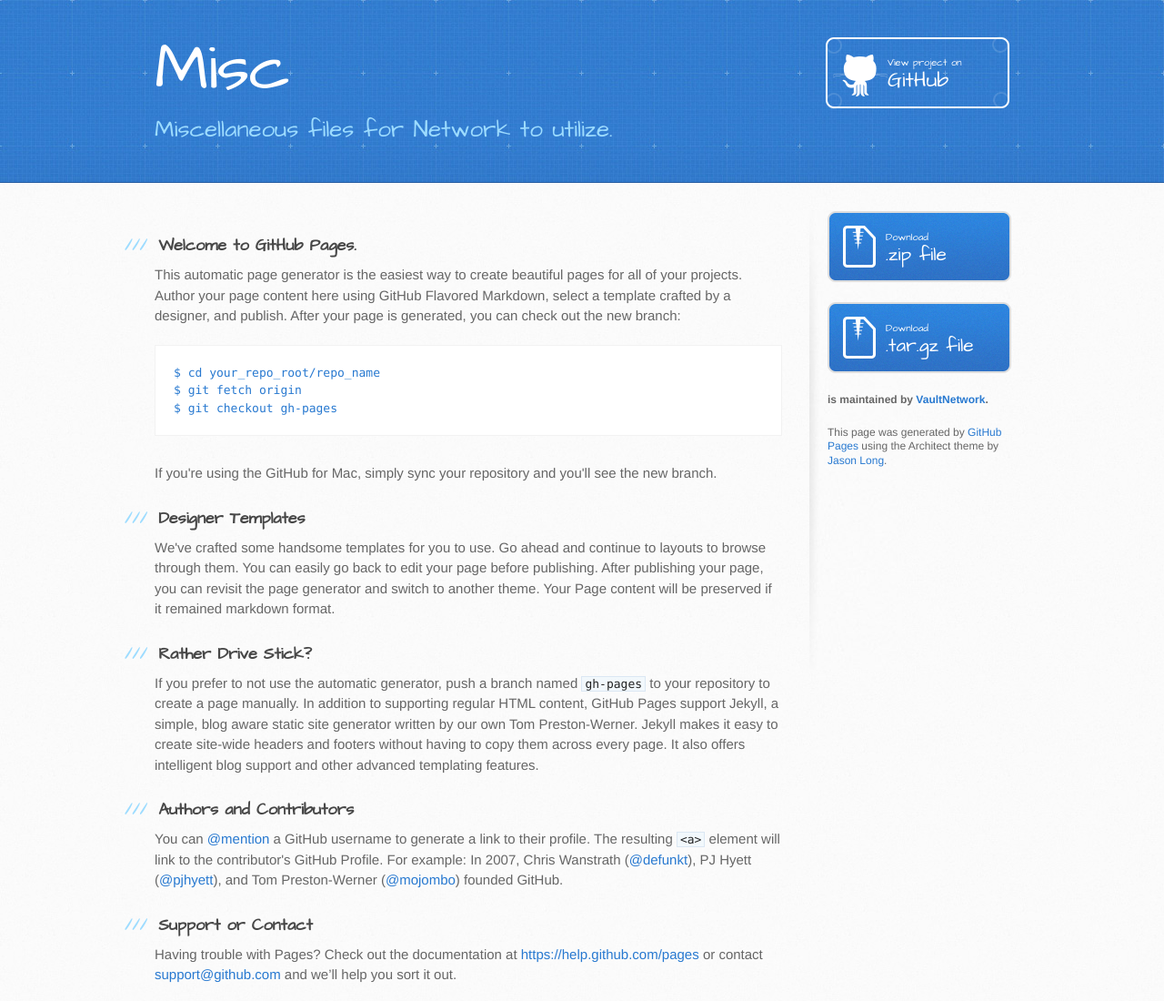
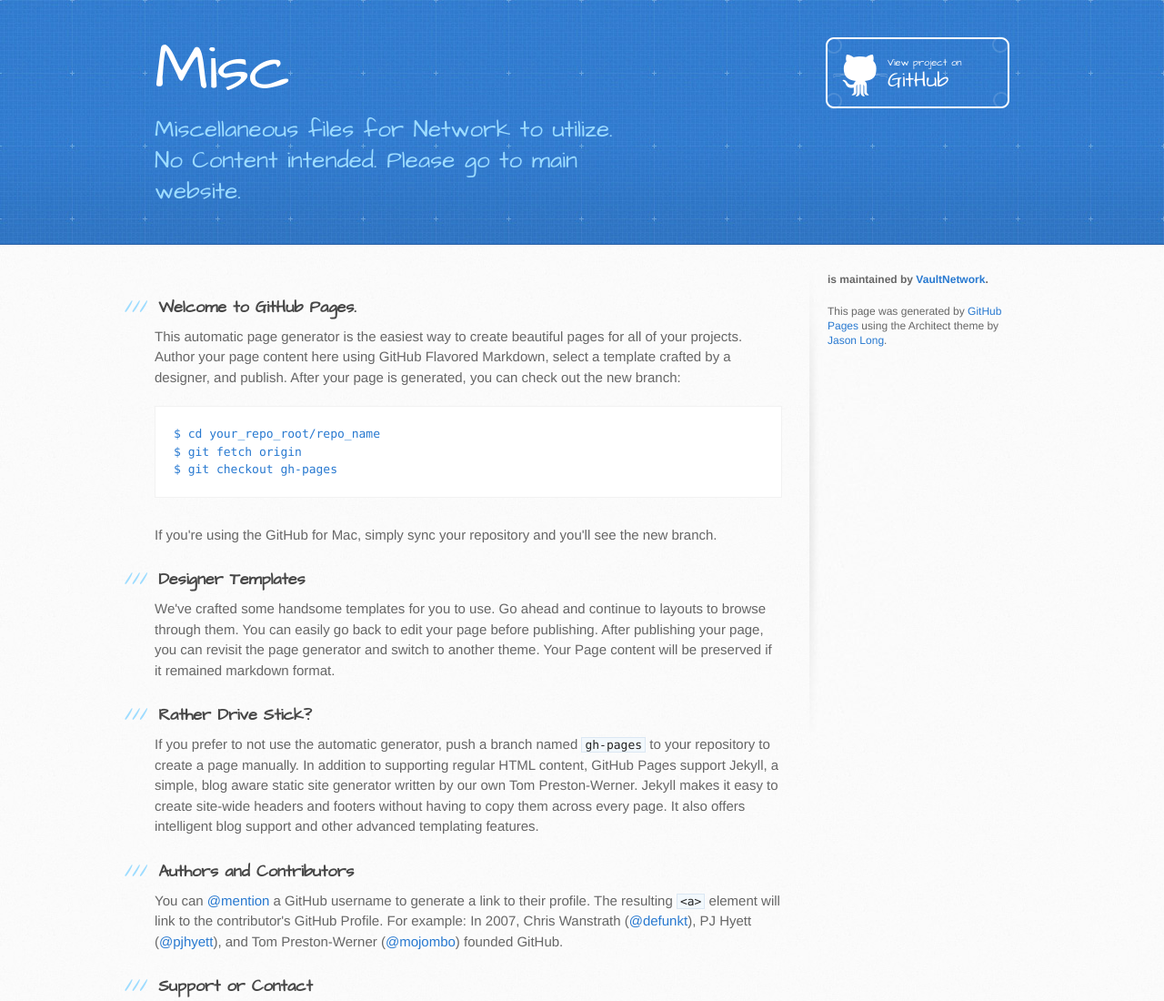
Before and after one commit to VaultNetwork/Misc, a plain HTML site: page index.html in a window 1280 px wide. Shown: the top 1100 px of the page at 91% size. Drawn offline with Linux system fonts and the light colour scheme.

Commit message:
Update index.html

```diff
--- a/index.html
+++ b/index.html
@@ -20,7 +20,7 @@
     <header>
       <div class="inner">
         <h1>Misc</h1>
-        <h2>Miscellaneous files for Network to utilize.</h2>
+        <h2>Miscellaneous files for Network to utilize. No Content intended. Please go to main website.</h2>
         <a href="https://github.com/VaultNetwork/Misc" class="button"><small>View project on</small> GitHub</a>
       </div>
     </header>
@@ -62,14 +62,7 @@ $ git checkout gh-pages
         </section>
 
         <aside id="sidebar">
-          <a href="https://github.com/VaultNetwork/Misc/zipball/master" class="button">
-            <small>Download</small>
-            .zip file
-          </a>
-          <a href="https://github.com/VaultNetwork/Misc/tarball/master" class="button">
-            <small>Download</small>
-            .tar.gz file
-          </a>
+
 
           <p class="repo-owner"><a href="https://github.com/VaultNetwork/Misc"></a> is maintained by <a href="https://github.com/VaultNetwork">VaultNetwork</a>.</p>
 
```
